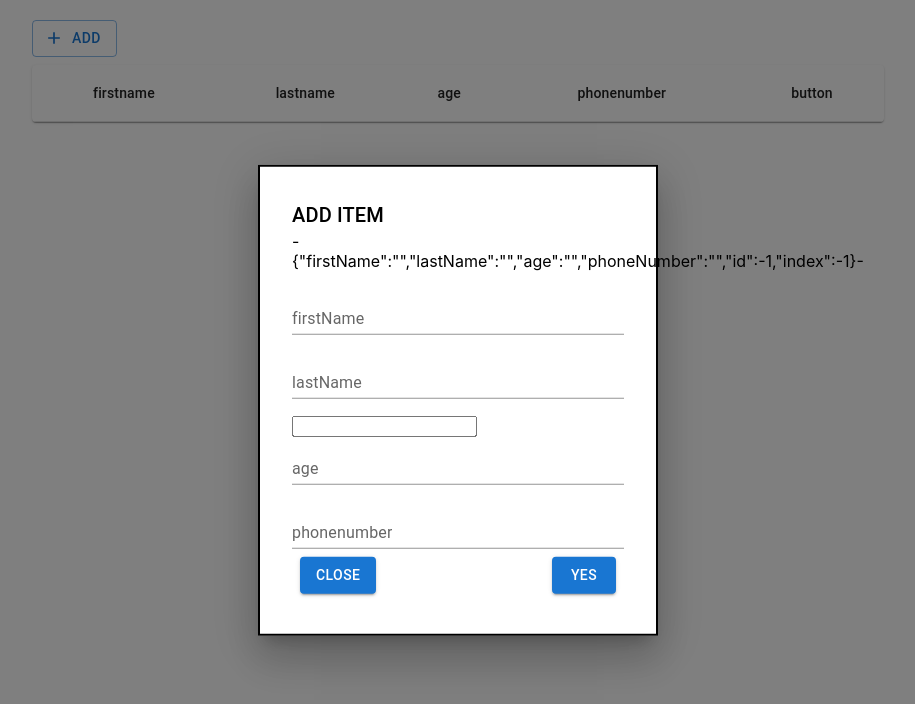
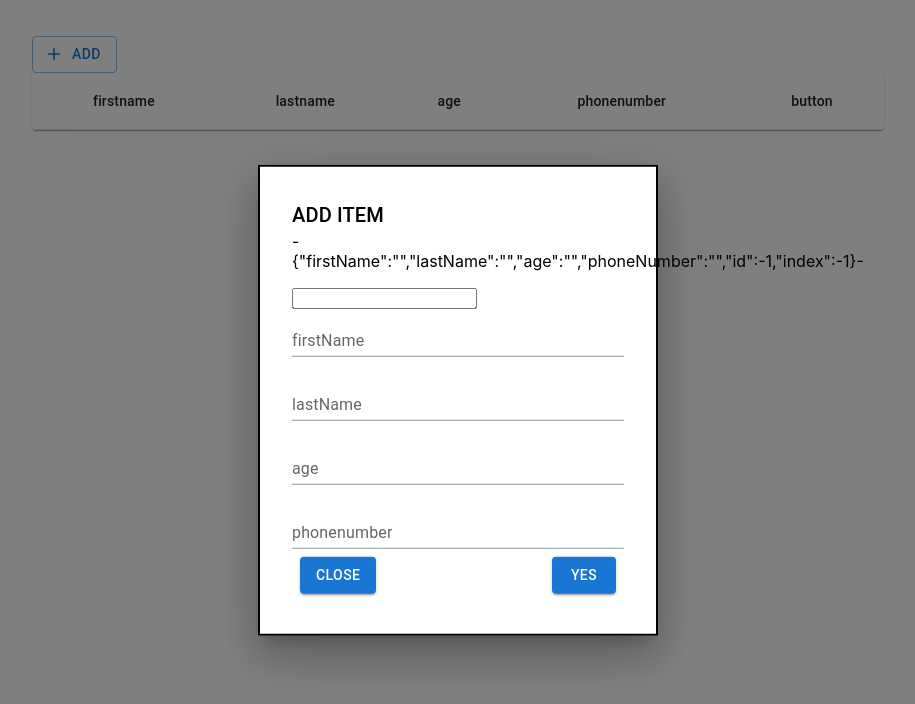
Before and after one commit to abasfn/to-do-list-state, a Next.js app: page / in a window 1280 px wide. Both pictures are taken after a click on the button "ADD". Shown: the top 704 px of the page, without its empty margins (182-1097 px from the left). Built offline with nearby package versions, Linux system fonts and the light colour scheme.

Commit message:
add propject with eror edit

```diff
--- a/component/modal/modal.compoent.tsx
+++ b/component/modal/modal.compoent.tsx
@@ -21,10 +21,10 @@ type ModalBoxsType = {
     onClick?: () => void;
     onClose?: () => void;
     data?: dataType;
-    status:boolean;
+    status: boolean;
 }
 const ModalBoxs = (props: ModalBoxsType) => {
-    const inishialItem: dataType = {
+    const initialItem: dataType = {
         firstName: '',
         lastName: '',
         age: '',
@@ -32,34 +32,28 @@ const ModalBoxs = (props: ModalBoxsType) => {
         id: -1,
         index: -1
     }
-    const [data, setdata] = useState<dataType>(props.data ?? inishialItem);
-
+    const [dataEdit, setdataEdit] = useState<dataType>(props.data ?? initialItem);
     useEffect(() => {
-        debugger;
-        setdata(props.data ?? inishialItem);
+        debugger
+        setdataEdit(props.data ?? initialItem);
     }, [props.data])
 
     const { register, handleSubmit, watch, formState: { errors }, reset } = useForm<dataType>();
     useEffect(() => {
         const subscription = watch((value, { name, type }) => {
-         setdata(value)
+            setdataEdit(value)
         });
-      }, [watch]);
+    }, [watch]);
     const onSubmit = (data: dataType) => {
         if (errors.age || errors.phoneNumber) {
             return
         }
         props.onSubmit(data);
-        // reset();
-        // setOpen(false);
-        // setdata(inishialItem)
+        reset();
         handleClose();
-
     }
-
-
     const handleClose = () => {
-        if(!props.onClose) return;
+        if (!props.onClose) return;
         props.onClose();
     }
     return (
@@ -82,22 +76,22 @@ const ModalBoxs = (props: ModalBoxsType) => {
                         <Typography id="transition-modal-title" variant="h6" component="h2">
                             {props.ModatTitle}
                         </Typography>
-                        -{JSON.stringify(data)}-
+                        -{JSON.stringify(dataEdit)}-
                         <form onSubmit={handleSubmit(onSubmit)}>
                             <Box>
                                 <Box mt={2}>
-                                    <TextField value={data?.firstName} {...register('firstName', { required: true })} sx={{ width: 1 }} id="standard-basic" label={'firstName'} variant="standard" />
+                                    <input type="text" id="standard-basic"  value={dataEdit?.firstName} />
+                                    <TextField value={dataEdit?.firstName} {...register('firstName', { required: true })} sx={{ width: 1 }} id="standard-basic" label={'firstName'} variant="standard" />
                                 </Box>
                                 <Box mt={2}>
-                                    <TextField value={data?.lastName} {...register('lastName', { required: true })} sx={{ width: 1 }} id="standard-basic" label={'lastName'} variant="standard" />
+                                    <TextField value={dataEdit?.lastName} {...register('lastName', { required: true })} sx={{ width: 1 }} id="standard-basic" label={'lastName'} variant="standard" />
                                 </Box>
                                 <Box mt={2}>
-                                    <input type="text" value={data?.firstName} name="" id="" />
-                                    <TextField value={data?.age}  {...register('age', { required: true, maxLength: 3 })} sx={{ width: 1 }} type='number' id="standard-basic" label={'age'} variant="standard" />
+                                    <TextField value={dataEdit?.age}  {...register('age', { required: true, maxLength: 3 })} sx={{ width: 1 }} type='number' id="standard-basic" label={'age'} variant="standard" />
                                     {errors.age && <Box sx={{ color: 'error.main' }}>Is empty or more than 3 characters</Box>}
                                 </Box>
                                 <Box mt={2}>
-                                    <TextField value={data?.phoneNumber}  {...register('phoneNumber', { required: true, maxLength: 11 })} type='number' sx={{ width: 1 }} id="standard-basic" label={'phonenumber'} variant="standard" />
+                                    <TextField value={dataEdit?.phoneNumber}  {...register('phoneNumber', { required: true, maxLength: 11 })} type='number' sx={{ width: 1 }} id="standard-basic" label={'phonenumber'} variant="standard" />
                                     {errors.phoneNumber && <Box sx={{ color: 'error.main' }}>Is empty or more than 11 characters</Box>}
                                 </Box>
                             </Box>
--- a/pages/index.tsx
+++ b/pages/index.tsx
@@ -1,12 +1,9 @@
 import type { NextPage } from 'next'
 import styles from '../styles/Home.module.css'
 import Button from '@mui/material/Button';
-import DeleteIcon from '@mui/icons-material/Delete';
 import React, { useEffect } from 'react';
 import { dataType } from '../model/statemodel';
 import { useState } from 'react';
-import Grid from '@mui/material/Grid';
-import Box from '@mui/material/Box';
 import Container from '@mui/material/Container';
 import ModalBoxs from '../component/modal/modal.compoent';
 import ModalDelete from '../component/modalDelete/modaldelete.component';
@@ -17,9 +14,6 @@ import TableContainer from '@mui/material/TableContainer';
 import TableHead from '@mui/material/TableHead';
 import TableRow from '@mui/material/TableRow';
 import Paper from '@mui/material/Paper';
-import Snackbar from '@mui/material/Snackbar';
-import IconButton from '@mui/material/IconButton';
-import CloseIcon from '@mui/icons-material/Close';
 import EditIcon from '@mui/icons-material/Edit';
 import AddIcon from '@mui/icons-material/Add';
 
@@ -27,9 +21,10 @@ const Home: NextPage = () => {
   const [data, setdata] = useState<dataType[]>([]);
   const [index, setindex] = useState<number>(-1);
   const [modal, setmodal] = useState<boolean>(false);
+  const [modalEdit, setmodalEdit] = useState<boolean>(false);
 
 
-  const inishialItem: dataType = {
+  const initialItem: dataType = {
     firstName: '',
     lastName: '',
     age: '',
@@ -37,12 +32,13 @@ const Home: NextPage = () => {
     id: -1,
     index: -1
   }
-  const [item, setitem] = useState<dataType>(inishialItem);
+  const [item, setitem] = useState<dataType>(initialItem);
   /**
    *
    * @param {dataType} item- the item you want to add
    */
   const onSubmit = (item: dataType) => {
+    debugger
     setmodal(true)
     let itemData = item;
     itemData.id = data.length;
@@ -64,7 +60,7 @@ const Home: NextPage = () => {
   const handeleEdit = (item: dataType, index: number) => {
     setitem(item);
     setindex(index);
-    setmodal(true);
+    setmodalEdit(true);
   }
   /**
    *
@@ -77,15 +73,16 @@ const Home: NextPage = () => {
     setdata([...data])
   }
   const handelAdd = () => {
-    setmodal(true)
+    setmodal(true);
   }
 
 
   return (
     <div className={styles.container}>
       <Container maxWidth="md">
-        <Button onClick={handelAdd} variant="outlined" startIcon={ <AddIcon />}>add</Button>
-        <ModalBoxs status={modal} data={item} ModatTitle='ADD ITEM' onClose={()=>setmodal(false)} onSubmit={onSubmit} TitleButton='ADD' />
+        <ModalBoxs status={modal} ModatTitle='ADD ITEM' onClose={() => setmodal(false)} onSubmit={onSubmit} TitleButton='ADD' />
+        <ModalBoxs status={modalEdit} data={item} ModatTitle='edit item ITEM' onClose={() => setmodalEdit(false)} onSubmit={EdiOnSubmit} TitleButton='edit' />
+        <Button onClick={handelAdd} variant="outlined" startIcon={<AddIcon />}>add</Button>
         <TableContainer component={Paper}>
           <Table sx={{ minWidth: 650 }} aria-label="simple table">
             <TableHead>
@@ -111,9 +108,7 @@ const Home: NextPage = () => {
                   <TableCell sx={{ textAlign: 'center' }} align="right">{item.phoneNumber}</TableCell>
                   <TableCell sx={{ display: 'flex', gap: 1, justifyContent: 'center' }} align="right">
                     <ModalDelete handelDelete={() => handeleDelete(item)} title='DELETE ITEM' paragraph='Are You Sure you want to delete' />
-                    {/* <ModalBoxs data={item} onClick={() => handeleEdit(item, index)} ModatTitle='EDIT ITEM' onSubmit={EdiOnSubmit} TitleButton='EDIT' /> */}
-            <Button onClick={() => handeleEdit(item, index)} variant="outlined" startIcon={ <EditIcon />}>EDIT</Button>
-
+                    <Button onClick={() => handeleEdit(item, index)} variant="outlined" startIcon={<EditIcon />}>EDIT</Button>
                   </TableCell>
                 </TableRow>
               ))}
```
